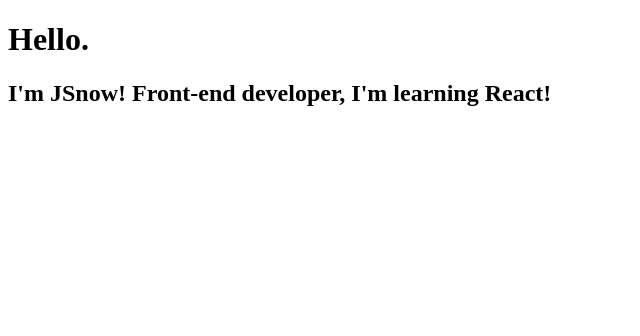
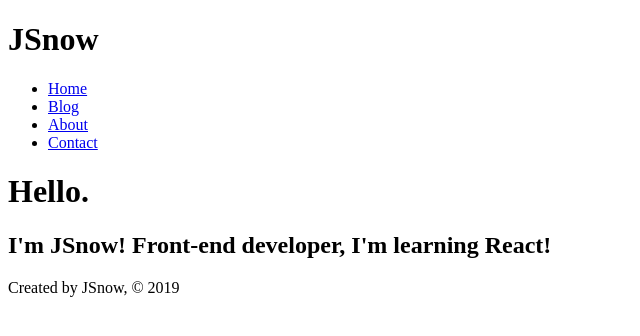
Before and after one commit to snowjang24/gatsby-practice, a Gatsby site: page / in a window 1280 px wide. Shown: the whole page, without its empty margins (0-640 px from the left). Built offline with nearby package versions, Linux system fonts and the light colour scheme; Gatsby itself is replaced by a stand-in of ours.

Commit message:
Header를 만들고 IndexPage에 넣어봄

```diff
--- /dev/null
+++ b/src/components/header.js
@@ -0,0 +1,28 @@
+import React from "react"
+import { Link } from "gatsby"
+
+const Header = () => {
+  return (
+    <header>
+      <h1>JSnow</h1>
+      <nav>
+        <ul>
+          <li>
+            <Link to="/">Home</Link>
+          </li>
+          <li>
+            <Link to="/blog">Blog</Link>
+          </li>
+          <li>
+            <Link to="/about">About</Link>
+          </li>
+          <li>
+            <Link to="/contact">Contact</Link>
+          </li>
+        </ul>
+      </nav>
+    </header>
+  )
+}
+
+export default Header
--- a/src/pages/index.js
+++ b/src/pages/index.js
@@ -1,10 +1,15 @@
 import React from "react"
+
+import Header from "../components/header"
+import Footer from "../components/footer"
 
 const IndexPage = () => {
   return (
     <div>
+      <Header />
       <h1>Hello.</h1>
       <h2>I'm JSnow! Front-end developer, I'm learning React!</h2>
+      <Footer />
     </div>
   )
 }
```
Also changed, not shown: README.md.
